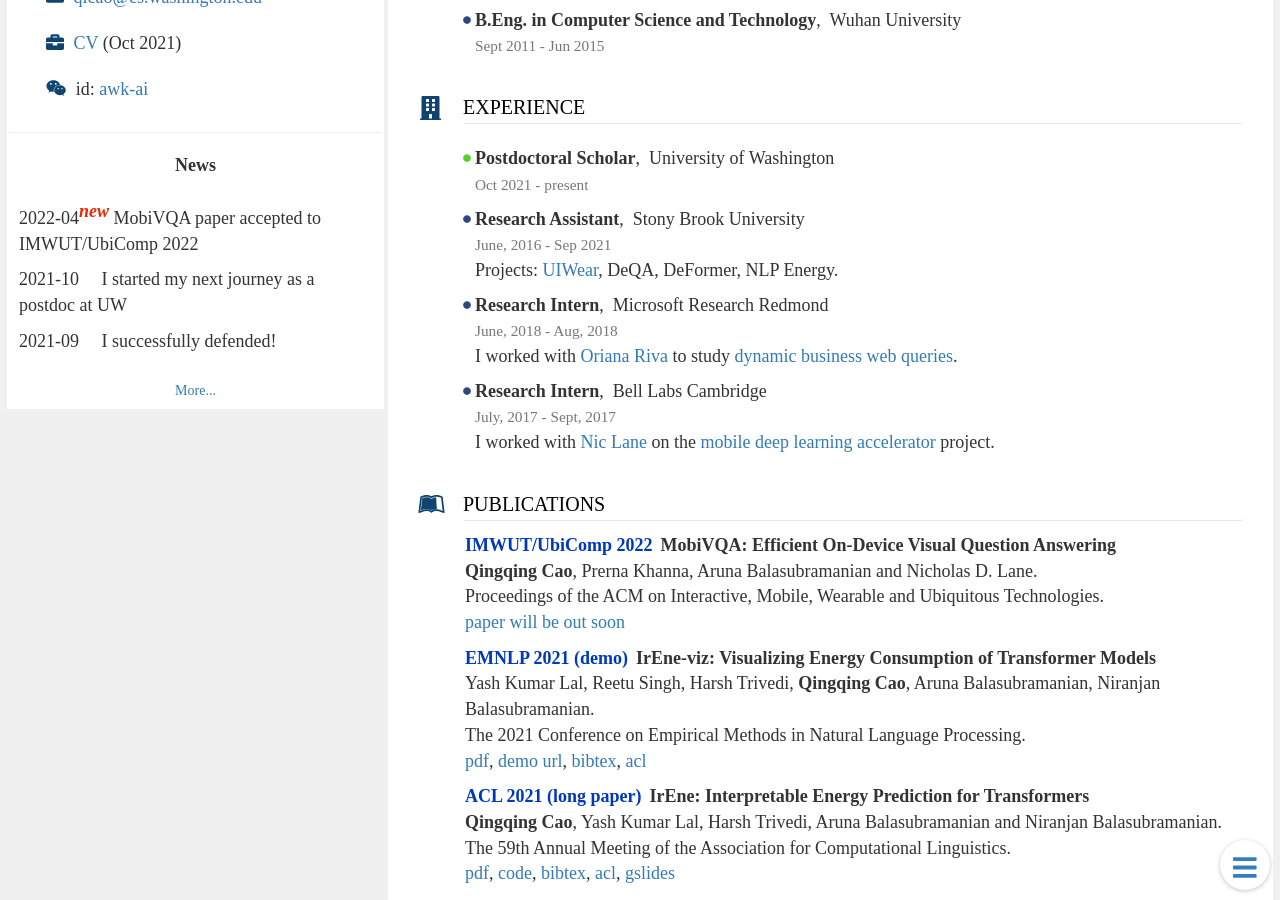
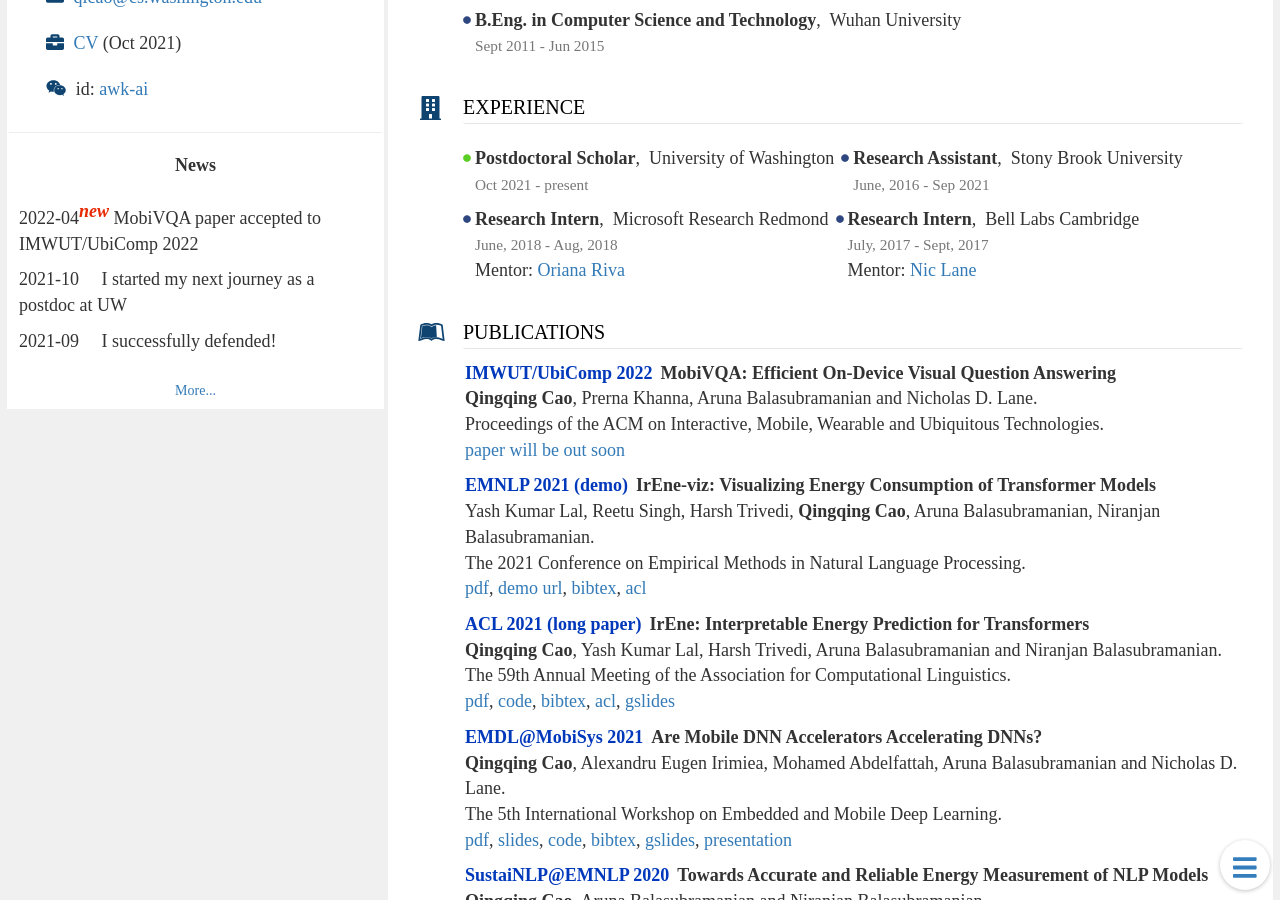
Before and after one commit to csarron/csarron.github.io, a Jekyll site: the page built from index.md, in a window 1280 px wide and 900 px high, scrolled down 443 px. Built offline with Jekyll 4.4.1, drawn with Linux system fonts in a browser that asks for light colours.

Commit message:
simplify

```diff
--- a/index.md
+++ b/index.md
@@ -117,16 +117,15 @@
       - duration: June, 2016 - Sep 2021
         location: Stony Brook University
         position: Research Assistant
-        extra: >
-            Projects: [UIWear](http://sbuwear.cs.stonybrook.edu/), DeQA, DeFormer, NLP Energy.
+        extra: null
       - duration: June, 2018 - Aug, 2018
         location: Microsoft Research Redmond
         position: Research Intern
-        extra: I worked with [Oriana Riva](https://www.microsoft.com/en-us/research/people/oriana/) to study [dynamic business web queries](https://arxiv.org/abs/2012.05818).
+        extra: "Mentor: [Oriana Riva](https://www.microsoft.com/en-us/research/people/oriana/)"
       - duration: July, 2017 - Sept, 2017
         location: Bell Labs Cambridge
         position: Research Intern
-        extra: I worked with [Nic Lane](http://niclane.org) on the [mobile deep learning accelerator](/assets/ncs_emdl21.pdf) project.
+        extra: "Mentor: [Nic Lane](http://niclane.org)"
       # - duration: Aug, 2015 - May, 2016
       #   location: Stony Brook University
       #   position: Teaching Assistant
```
